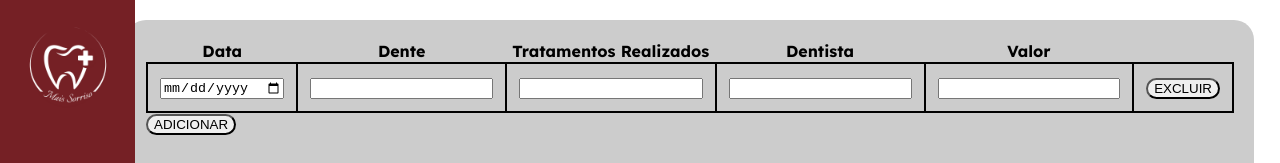
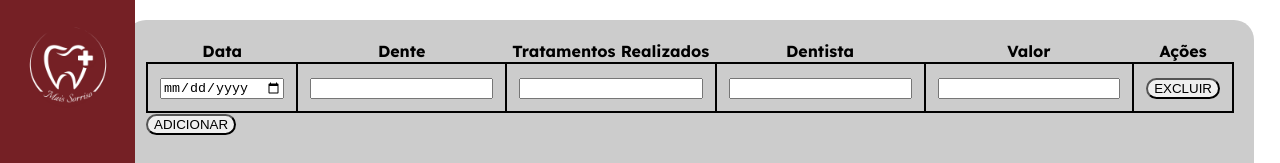
Before and after one commit to helenojose/MaisSorrisoProject, a Vue app: page /Versodentista in a window 1280 px wide. Shown: the top 163 px of the page. Built offline with nearby package versions, Linux system fonts and the light colour scheme.

Commit message:
Adicionando Barra de rolagem

```diff
--- a/src/views/Dentista/VersoDentista.vue
+++ b/src/views/Dentista/VersoDentista.vue
@@ -2,6 +2,7 @@
     <div class="container">
       <SideBarProntuario />
       <div class="area">
+        <div class="tabela-container"> <!-- Adicionamos um contêiner para a tabela -->
           <table id="tabela">
             <thead>
               <tr>
@@ -10,7 +11,7 @@
                 <th>Tratamentos Realizados</th>
                 <th>Dentista</th>
                 <th>Valor</th>
-
+                <th>Ações</th>
               </tr>
             </thead>
             <tbody>
@@ -24,6 +25,7 @@
               </tr>
             </tbody>
           </table>
+        </div>
         <div>
           <button @click="adicionarLinha">ADICIONAR</button>
         </div>
@@ -73,6 +75,12 @@
     padding: 20px;
     width: 85%;
     margin-left: 100px;
+  }
+
+  /* Adicionando um contêiner para a tabela com limite de altura */
+  .tabela-container {
+    max-height: 300px; /* Defina a altura máxima da tabela */
+    overflow-y: auto;  /* Adiciona barra de rolagem vertical */
   }
 
   #tabela {
```
Lines whose indentation alone changed are shown as unchanged.
